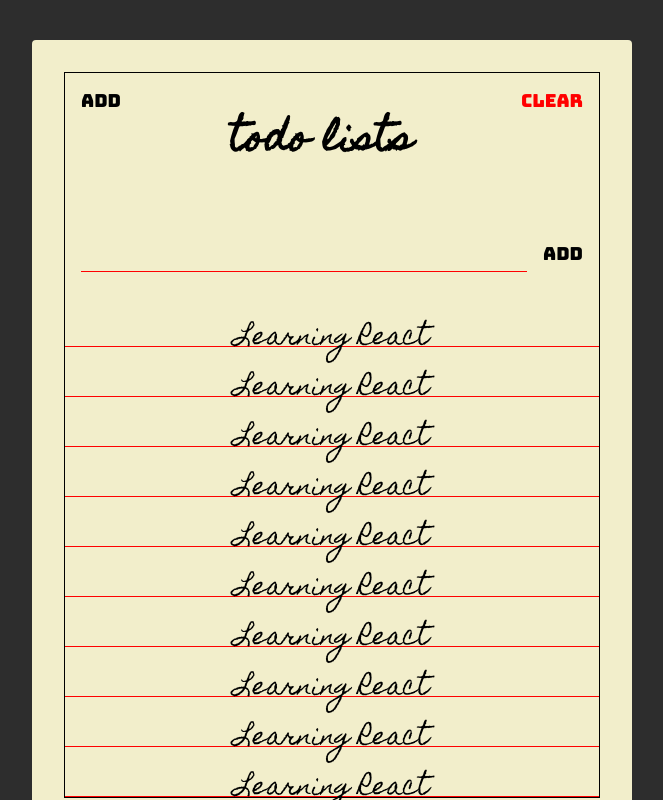
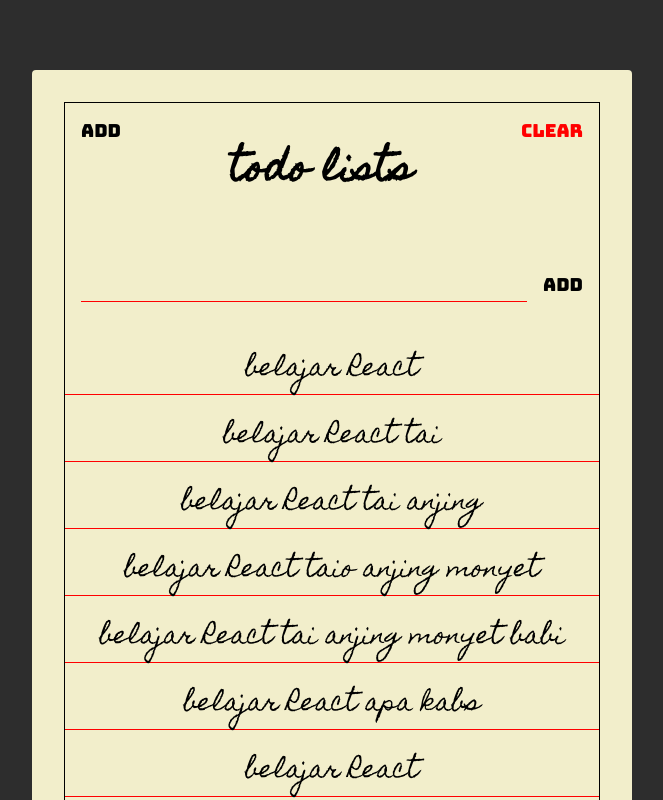
Before and after one commit to T-skyCode/react-todolist, a React (Create React App) app: page / in a window 1280 px wide. Shown: the top 800 px of the page, without its empty margins (308-971 px from the left). Built offline with nearby package versions, Linux system fonts and the light colour scheme.

Commit message:
Membuat Pages dan Menambahkan Component

```diff
--- a/src/App.js
+++ b/src/App.js
@@ -1,62 +1,8 @@
+import React from "react";
 import "./styles.css";
 
+import TodoList from "./pages/TodoList";
+
 export default function App() {
-  return (
-    <div className="container">
-      <div className="frame">
-        <section className="header">
-          <button className="header-btn naga">Add</button>
-          <h1 className="header-title">Todo Lists</h1>
-          <button className="header-btn color-red">Clear</button>
-        </section>
-
-        <section className="add">
-          <form className="add-form">
-            <input type="text" className="add-input" />
-            <button className="add-btn">Add</button>
-          </form>
-        </section>
-
-        <section className="todo">
-          <div className="tod">
-            <span className="tod-text">Learning React</span>
-          </div>
-
-          <div className="tod">
-            <span className="tod-text">Learning React</span>
-          </div>
-
-          <div className="tod">
-            <span className="tod-text">Learning React</span>
-          </div>
-
-          <div className="tod">
-            <span className="tod-text">Learning React</span>
-          </div>
-
-          <div className="tod">
-            <span className="tod-text">Learning React</span>
-          </div>
-          <div className="tod">
-            <span className="tod-text">Learning React</span>
-          </div>
-          <div className="tod">
-            <span className="tod-text">Learning React</span>
-          </div>
-
-          <div className="tod">
-            <span className="tod-text">Learning React</span>
-          </div>
-
-          <div className="tod">
-            <span className="tod-text">Learning React</span>
-          </div>
-
-          <div className="tod">
-            <span className="tod-text">Learning React</span>
-          </div>
-        </section>
-      </div>
-    </div>
-  );
+  return <TodoList />;
 }
--- a/src/components/Header.jsx
+++ b/src/components/Header.jsx
@@ -0,0 +1,14 @@
+import React from "react";
+import PropTypes from "prop-types";
+
+const Header = () => {
+  return (
+    <section className="header">
+      <button className="header-btn naga">Add</button>
+      <h1 className="header-title">Todo Lists</h1>
+      <button className="header-btn color-red">Clear</button>
+    </section>
+  );
+};
+
+export default Header;
--- a/src/components/Paper.jsx
+++ b/src/components/Paper.jsx
@@ -0,0 +1,19 @@
+import React from "react";
+import PropTypes from "prop-types";
+
+const Paper = ({ children }) => {
+  return (
+    <div className="container">
+      <div className="frame">{children}</div>
+    </div>
+  );
+};
+
+Paper.PropTypes = {
+  children: PropTypes.oneOfType([
+    PropTypes.arrayOf(PropTypes.nodes),
+    PropTypes.node
+  ])
+};
+
+export default Paper;
--- /dev/null
+++ b/src/components/Todo.jsx
@@ -0,0 +1,16 @@
+import React from "react";
+import PropTypes from "prop-types";
+
+const Todo = (props) => {
+  return (
+    <div className="tod">
+      <span className="tod-text">{props.text}</span>
+    </div>
+  );
+};
+
+Todo.PropTypes = {
+  text: PropTypes.string.isRequired
+};
+
+export default Todo;
--- a/src/components/Todos.jsx
+++ b/src/components/Todos.jsx
@@ -0,0 +1,53 @@
+import React from "react";
+import Todo from "./Todo";
+
+const Todos = () => {
+  const todos = [
+    {
+      text: "belajar React"
+    },
+    {
+      text: "belajar React tai "
+    },
+    {
+      text: "belajar React tai anjing"
+    },
+    {
+      text: "belajar React taio anjing monyet"
+    },
+    {
+      text: "belajar React tai anjing monyet babi"
+    },
+    {
+      text: "belajar React apa kabs"
+    },
+    {
+      text: "belajar React"
+    },
+    {
+      text: "belajar React tai "
+    },
+    {
+      text: "belajar React tai anjing"
+    },
+    {
+      text: "belajar React taio anjing monyet"
+    },
+    {
+      text: "belajar React tai anjing monyet babi"
+    },
+    {
+      text: "belajar React apa kabs"
+    }
+  ];
+
+  return (
+    <section className="todo">
+      {todos.map((todo) => {
+        return <Todo text={todo.text} />;
+      })}
+    </section>
+  );
+};
+
+export default Todos;
--- a/src/components/TodosForm.jsx
+++ b/src/components/TodosForm.jsx
@@ -0,0 +1,15 @@
+import React from "react";
+import PropTypes from "prop-types";
+
+const TodoFrom = () => {
+  return (
+    <section className="add">
+      <form className="add-form">
+        <input type="text" className="add-input" />
+        <button className="add-btn">Add</button>
+      </form>
+    </section>
+  );
+};
+
+export default TodoFrom;
--- /dev/null
+++ b/src/pages/TodoList.jsx
@@ -0,0 +1,18 @@
+import React from "react";
+
+import Paper from "../components/Paper";
+import Header from "../components/Header";
+import TodoFrom from "../components/TodosForm";
+import Todos from "../components/Todos";
+
+const TodoList = () => {
+  return (
+    <Paper>
+      <Header> </Header>
+      <TodoFrom />
+      <Todos />
+    </Paper>
+  );
+};
+
+export default TodoList;
--- a/src/styles.css
+++ b/src/styles.css
@@ -27,7 +27,7 @@ body {
   align-items: center;
 
   background-color: #2d2d2d;
-  height: 100vh;
+  height: 100%;
 }
 
 body,
@@ -121,6 +121,7 @@ html {
 .todo {
   display: flex;
   flex-direction: column;
+  min-height: 500px;
 }
 
 .tod {
@@ -129,14 +130,17 @@ html {
   flex: 1 0 auto;
   text-align: center;
 
-  min-height: 34px;
+  max-height: 34px;
   margin: 16px 0 0;
   font-family: "Homemade apple", "sans-serif";
   font-size: 24px;
   border-bottom: 1px solid red;
+  padding-bottom: 50px;
 }
 
 .tod-text {
+  width: 100%;
+  height: 50px;
   position: absolute;
   left: 50%;
   transform: translate(-50%);
```
Also changed, not shown: package.json (+11 -2 lines).
